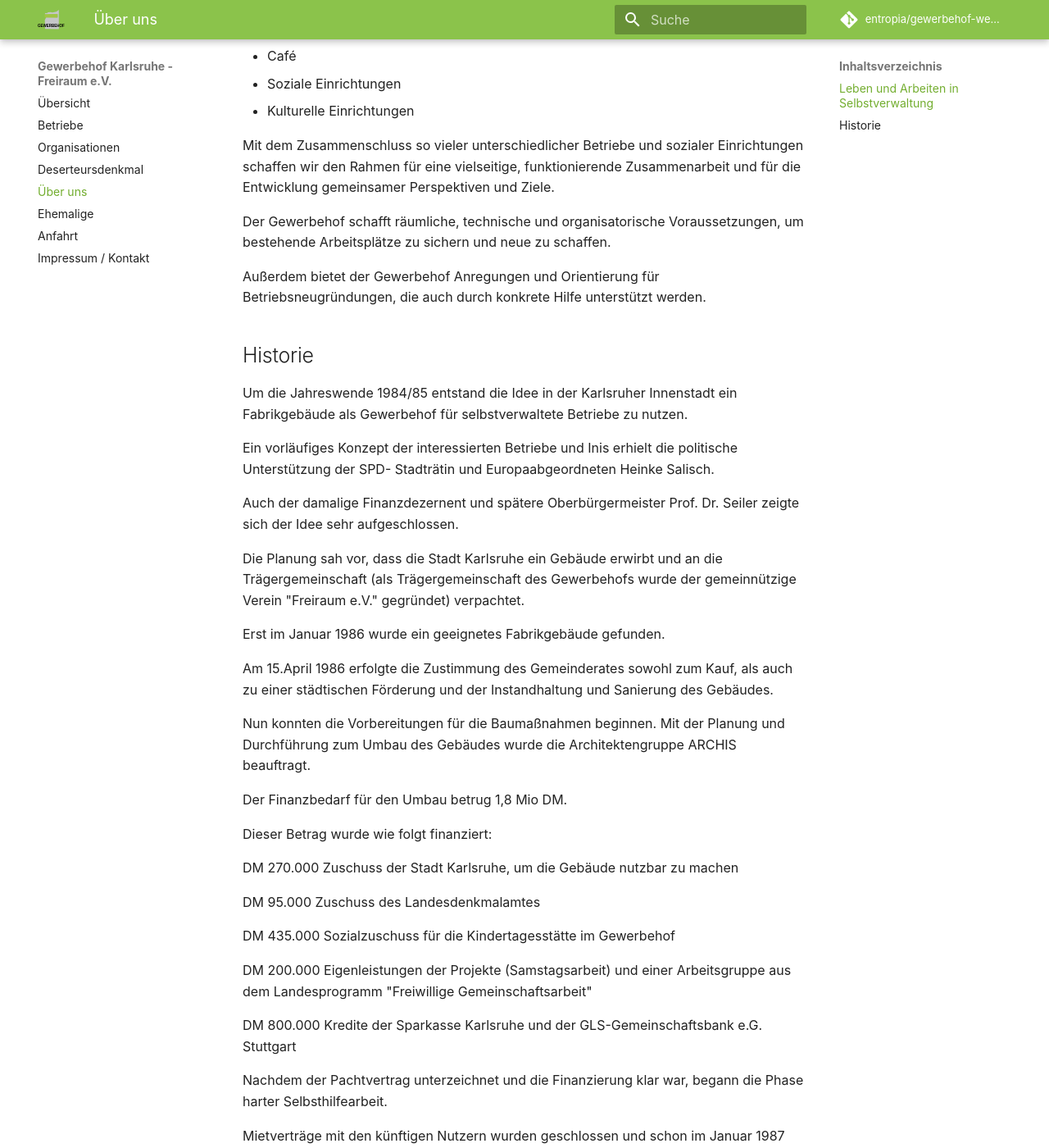
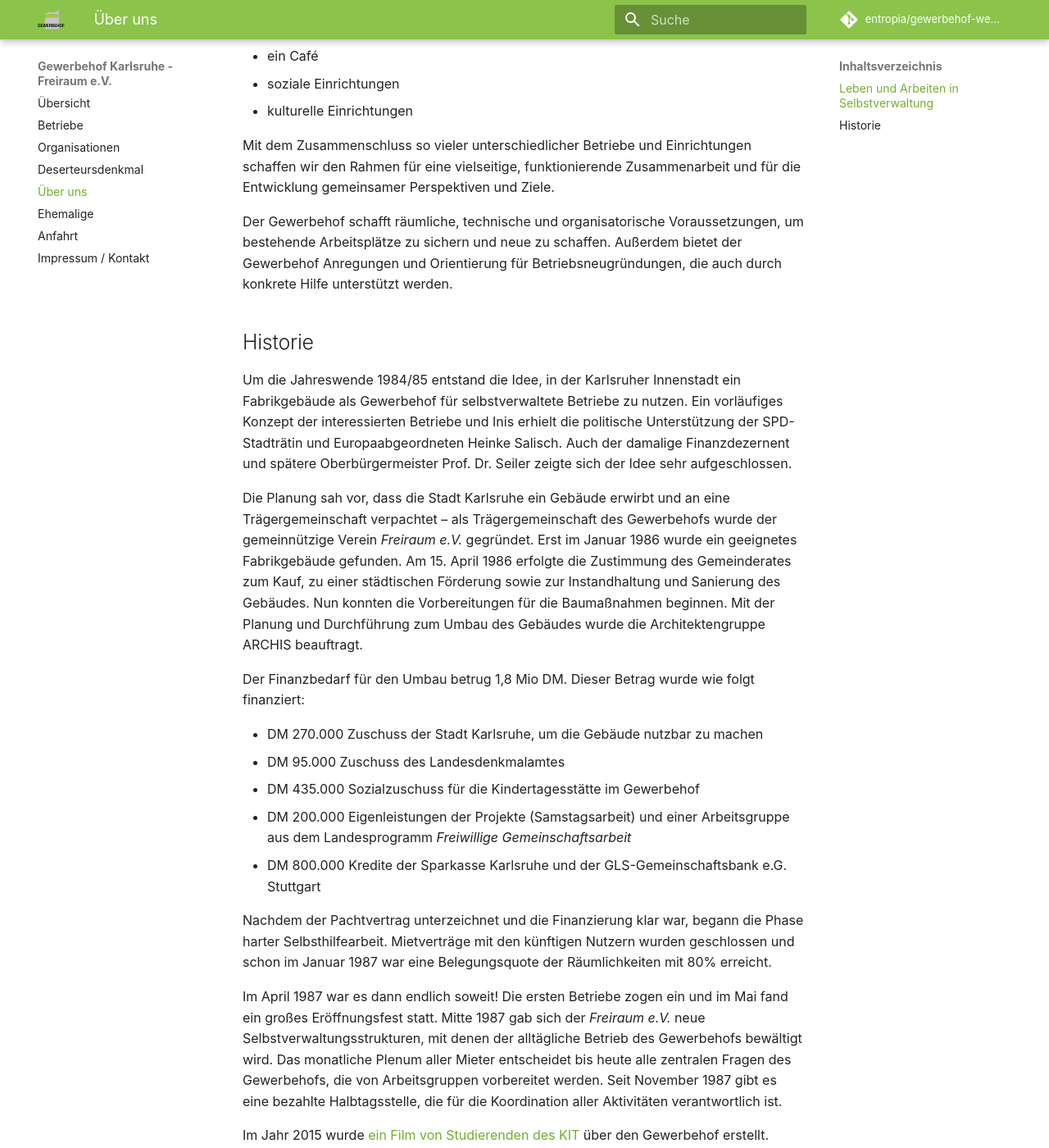
Before and after one commit to entropia/gewerbehof-webseite, an MkDocs documentation site: the page built from docs/ueber-uns.md, in a window 1280 px wide and 1400 px high, scrolled down 536 px. Shown: the whole window at 82% size. Built offline with MkDocs 1.6.1 and Material for MkDocs 9.7.7, drawn with Linux system fonts in a browser that asks for light colours; comment, search, counter and statistics services are not loaded; some of the changed text lies outside the part shown.

Commit message:
Fix typos, adapt to the new spelling since 2007
regards #24

```diff
--- a/docs/ueber-uns.md
+++ b/docs/ueber-uns.md
@@ -10,56 +10,30 @@ Am Gewerbehof beteiligt sind
 
 * Handwerksbetriebe
 * Dienstleistungsbetriebe
-* Café
-* Soziale Einrichtungen
-* Kulturelle Einrichtungen
+* ein Café
+* soziale Einrichtungen
+* kulturelle Einrichtungen
 
-Mit dem Zusammenschluss so vieler unterschiedlicher Betriebe und sozialer Einrichtungen schaffen wir den Rahmen für eine vielseitige, funktionierende Zusammenarbeit und für die Entwicklung gemeinsamer Perspektiven und Ziele.
+Mit dem Zusammenschluss so vieler unterschiedlicher Betriebe und Einrichtungen schaffen wir den Rahmen für eine vielseitige, funktionierende Zusammenarbeit und für die Entwicklung gemeinsamer Perspektiven und Ziele.
 
-Der Gewerbehof schafft räumliche, technische und organisatorische Voraussetzungen, um bestehende Arbeitsplätze zu sichern und neue zu schaffen.
-
-Außerdem bietet der Gewerbehof Anregungen und Orientierung für Betriebsneugründungen, die auch durch konkrete Hilfe unterstützt werden.
+Der Gewerbehof schafft räumliche, technische und organisatorische Voraussetzungen, um bestehende Arbeitsplätze zu sichern und neue zu schaffen. Außerdem bietet der Gewerbehof Anregungen und Orientierung für Betriebsneugründungen, die auch durch konkrete Hilfe unterstützt werden.
 
 ## Historie
 
-Um die Jahreswende 1984/85 entstand die Idee in der Karlsruher Innenstadt ein Fabrikgebäude als Gewerbehof für selbstverwaltete Betriebe zu nutzen.
+Um die Jahreswende 1984/85 entstand die Idee, in der Karlsruher Innenstadt ein Fabrikgebäude als Gewerbehof für selbstverwaltete Betriebe zu nutzen. Ein vorläufiges Konzept der interessierten Betriebe und Inis erhielt die politische Unterstützung der SPD-Stadträtin und Europaabgeordneten Heinke Salisch. Auch der damalige Finanzdezernent und spätere Oberbürgermeister Prof. Dr. Seiler zeigte sich der Idee sehr aufgeschlossen.
 
-Ein vorläufiges Konzept der interessierten Betriebe und Inis erhielt die politische Unterstützung der SPD- Stadträtin und Europaabgeordneten Heinke Salisch.
+Die Planung sah vor, dass die Stadt Karlsruhe ein Gebäude erwirbt und an eine Trägergemeinschaft verpachtet – als Trägergemeinschaft des Gewerbehofs wurde der gemeinnützige Verein _Freiraum e.V._ gegründet. Erst im Januar&nbsp;1986 wurde ein geeignetes Fabrikgebäude gefunden. Am 15.&nbsp;April&nbsp;1986 erfolgte die Zustimmung des Gemeinderates zum Kauf, zu einer städtischen Förderung sowie zur Instandhaltung und Sanierung des Gebäudes. Nun konnten die Vorbereitungen für die Baumaßnahmen beginnen. Mit der Planung und Durchführung zum Umbau des Gebäudes wurde die Architektengruppe ARCHIS beauftragt.
 
-Auch der damalige Finanzdezernent und spätere Oberbürgermeister Prof. Dr. Seiler zeigte sich der Idee sehr aufgeschlossen.
+Der Finanzbedarf für den Umbau betrug 1,8 Mio DM. Dieser Betrag wurde wie folgt finanziert:
 
-Die Planung sah vor, dass die Stadt Karlsruhe ein Gebäude erwirbt und an die Trägergemeinschaft (als Trägergemeinschaft des Gewerbehofs wurde der gemeinnützige Verein "Freiraum e.V." gegründet) verpachtet.
+* DM 270.000 Zuschuss der Stadt Karlsruhe, um die Gebäude nutzbar zu machen
+* DM 95.000 Zuschuss des Landesdenkmalamtes
+* DM 435.000 Sozialzuschuss für die Kindertagesstätte im Gewerbehof
+* DM 200.000 Eigenleistungen der Projekte (Samstagsarbeit) und einer Arbeitsgruppe aus dem Landesprogramm _Freiwillige Gemeinschaftsarbeit_
+* DM 800.000 Kredite der Sparkasse Karlsruhe und der GLS-Gemeinschaftsbank e.G. Stuttgart
 
-Erst im Januar 1986 wurde ein geeignetes Fabrikgebäude gefunden.
+Nachdem der Pachtvertrag unterzeichnet und die Finanzierung klar war, begann die Phase harter Selbsthilfearbeit. Mietverträge mit den künftigen Nutzern wurden geschlossen und schon im Januar 1987 war eine Belegungsquote der Räumlichkeiten mit 80% erreicht.
 
-Am 15.April 1986 erfolgte die Zustimmung des Gemeinderates sowohl zum Kauf, als auch zu einer städtischen Förderung und der Instandhaltung und Sanierung des Gebäudes.
+Im April 1987 war es dann endlich soweit! Die ersten Betriebe zogen ein und im Mai fand ein großes Eröffnungsfest statt. Mitte 1987 gab sich der _Freiraum e.V._ neue Selbstverwaltungsstrukturen, mit denen der alltägliche Betrieb des Gewerbehofs bewältigt wird. Das monatliche Plenum aller Mieter entscheidet bis heute alle zentralen Fragen des Gewerbehofs, die von Arbeitsgruppen vorbereitet werden. Seit November 1987 gibt es eine bezahlte Halbtagsstelle, die für die Koordination aller Aktivitäten verantwortlich ist.
 
-Nun konnten die Vorbereitungen für die Baumaßnahmen beginnen. Mit der Planung und Durchführung zum Umbau des Gebäudes wurde die Architektengruppe ARCHIS beauftragt.
-
-Der Finanzbedarf für den Umbau betrug 1,8 Mio DM.
-
-Dieser Betrag wurde wie folgt finanziert:
-
-DM 270.000 Zuschuss der Stadt Karlsruhe, um die Gebäude nutzbar zu machen
-
-DM 95.000 Zuschuss des Landesdenkmalamtes
-
-DM 435.000 Sozialzuschuss für die Kindertagesstätte im Gewerbehof
-
-DM 200.000 Eigenleistungen der Projekte (Samstagsarbeit) und einer Arbeitsgruppe aus dem Landesprogramm "Freiwillige Gemeinschaftsarbeit"
-
-DM 800.000 Kredite der Sparkasse Karlsruhe und der GLS-Gemeinschaftsbank e.G. Stuttgart
-
-Nachdem der Pachtvertrag unterzeichnet und die Finanzierung klar war, begann die Phase harter Selbsthilfearbeit.
-
-Mietverträge mit den künftigen Nutzern wurden geschlossen und schon im Januar 1987 war eine Belegungsquote der Räumlichkeiten mit 80% erreicht.
-
-Im April 1987 war es dann endlich soweit! Die ersten Betriebe zogen ein und im Mai fand ein großes Eröffnungsfest statt.
-
-Mitte 1987 gab sich der "Freiraum e.V." neue Selbstverwaltungsstrukturen, mit denen der alltägliche Betrieb des Gewerbehofs bewältigt wird.
-
-Das monatliche Plenum aller Mieter entscheidet alle zentralen Fragen des Gewerbehofs, die von AG\`s zur Entscheidung vorbereitet werden.
-
-Seit November 1987 gibt es eine bezahlte Halbtagsstelle, die für die Koordination der alltäglichen Aktivitäten verantwortlich ist.
-
-Ein [Film von Studierenden des KIT aus dem Jahr 2015](https://www.youtube.com/watch?v=lo-UYAYpjoU).
+Im Jahr 2015 wurde [ein Film von Studierenden des KIT](https://www.youtube.com/watch?v=lo-UYAYpjoU) über den Gewerbehof erstellt.
```
Also changed, not shown: other parts of docs/ueber-uns.md (+2 -2 lines), docs/anfahrt.md (+1 -1 lines), docs/deserteursdenkmal.md (+7 -8 lines), docs/impressum.md (+6 -6 lines), docs/index.md (+8 -8 lines).
